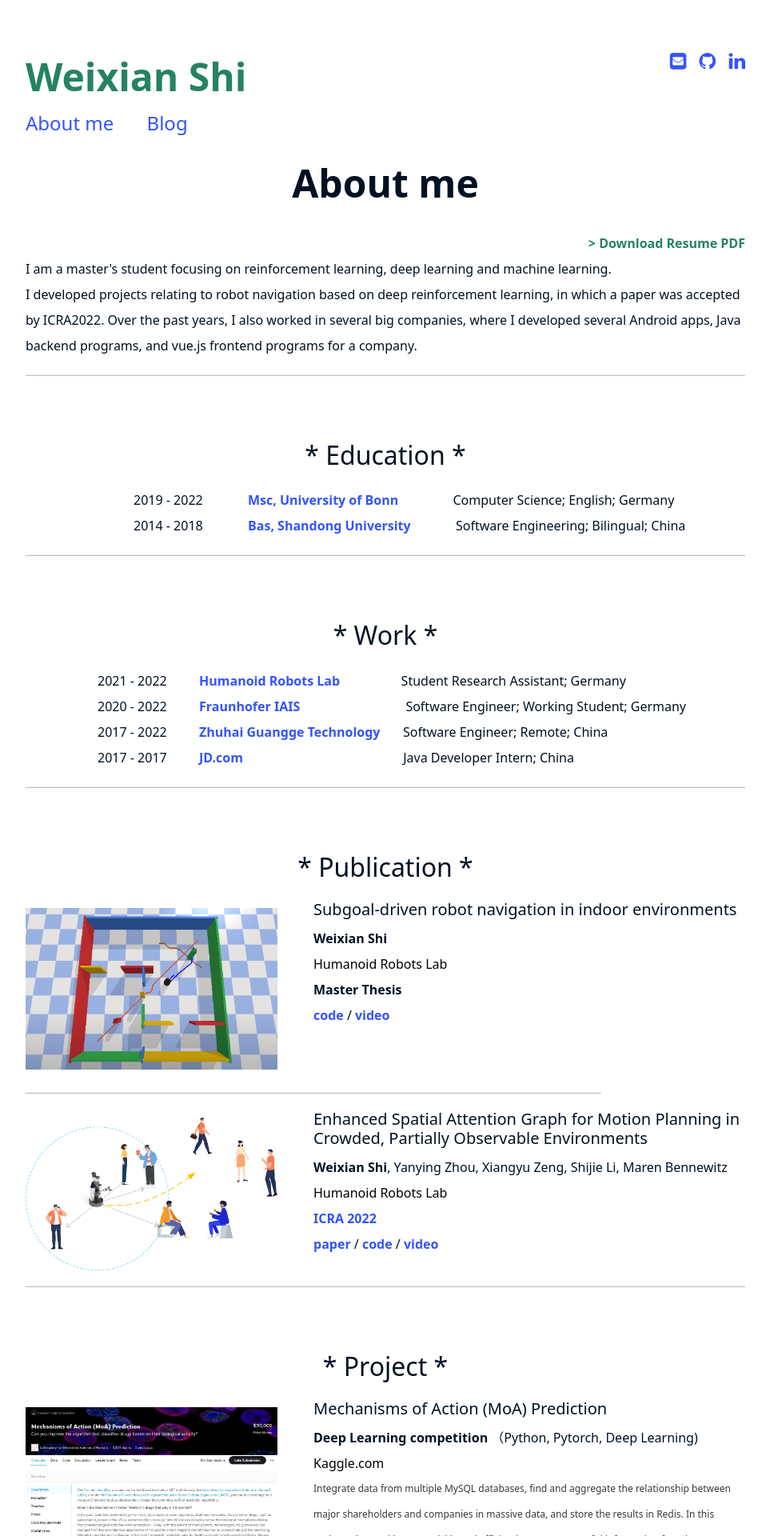
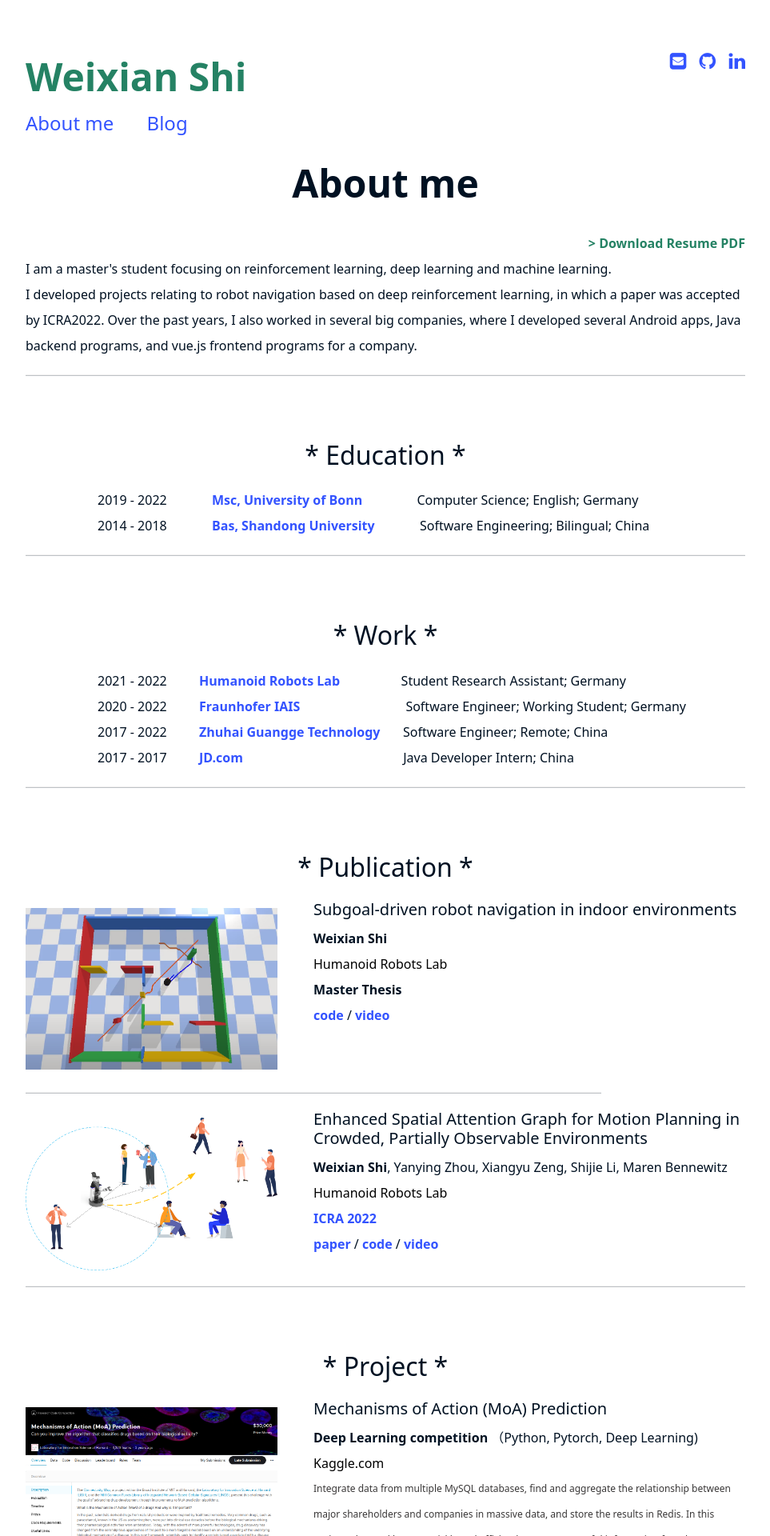
Before and after one commit to weixians/weixians.github.io, a Jekyll site: the page built from about_me.html, in a window 1280 px wide. Shown: the top 1920 px of the page at 80% size, without its empty margins (158-1121 px from the left). Built offline with Jekyll 4.4.1, drawn with Linux system fonts in a browser that asks for light colours.

Commit message:
change content

```diff
--- a/about_me.html
+++ b/about_me.html
@@ -86,7 +86,7 @@ subtitle:
 
 <div style="text-align: center;">
     <h1 class="title">* Education *</h1>
-    <div style="text-align: left;padding-left: 15%">
+    <div style="text-align: left;padding-left: 10%">
         <p>2019 - 2022 &emsp;&emsp;&emsp;
             <a href="https://www.uni-bonn.de/en/studying/degree-programs/degree-programs-a-z/computer-science-bsc?set_language=en"
                target="_blank">
```
